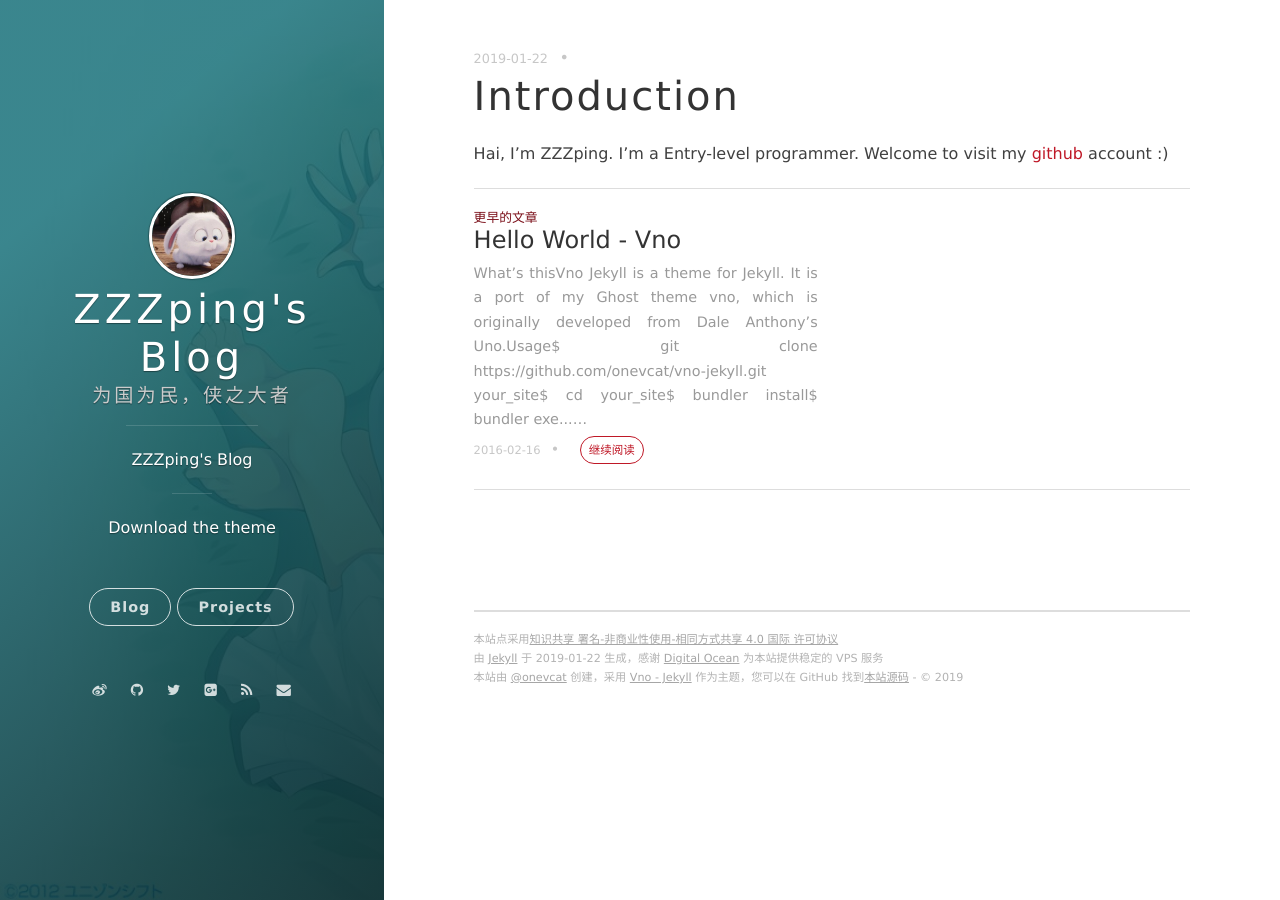
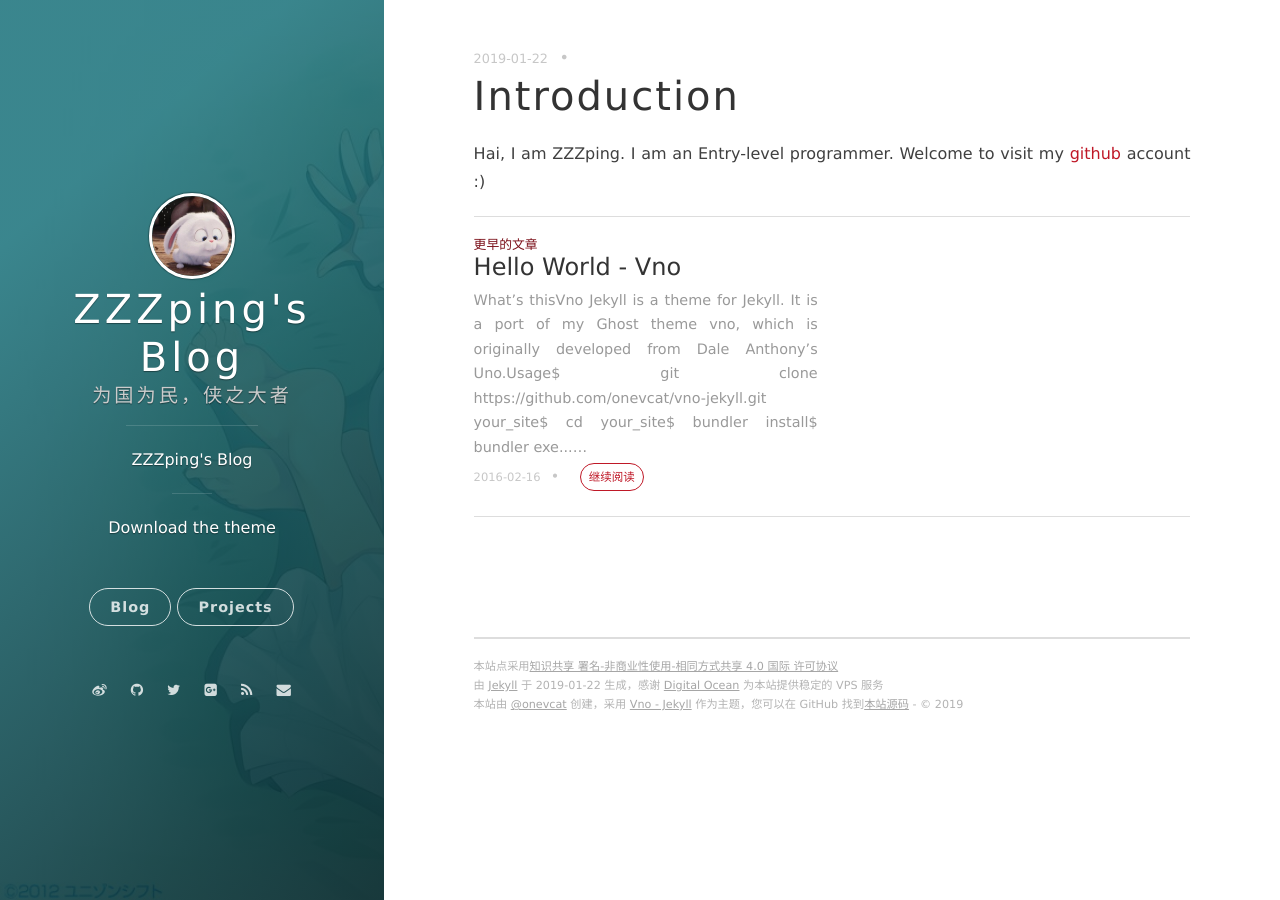
Before and after one commit to ZZZping/ZZZping.github.io, a Jekyll site: the page built from _posts/2019-01-22-Introduction.markdown, in a window 1280 px wide. Built offline with Jekyll 4.4.1, drawn with Linux system fonts in a browser that asks for light colours; nearby versions of some CDN libraries; our own code applies the rules of GitHub Pages for plain Markdown files; comment, search, counter and statistics services are not loaded.

Commit message:
first  blog 1

```diff
--- a/_posts/2019-01-22-Introduction.markdown
+++ b/_posts/2019-01-22-Introduction.markdown
@@ -1,3 +1,3 @@
-Hai, I'm ZZZping. I'm a Entry-level programmer. Welcome to visit my [github][github-docs] account :)
+Hai, I am ZZZping. I am an Entry-level programmer. Welcome to visit my [github][github-docs] account :)
 
  [github-docs]: https://github.com/ZZZping
```
